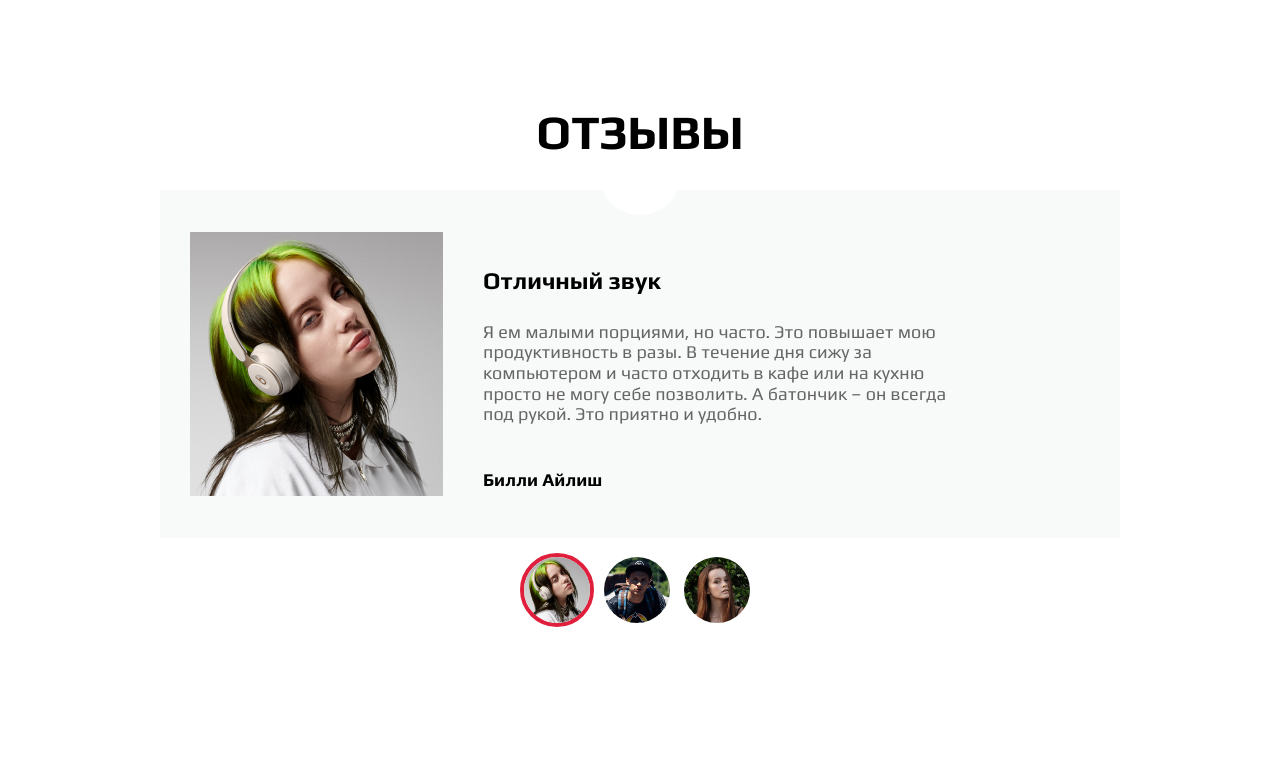
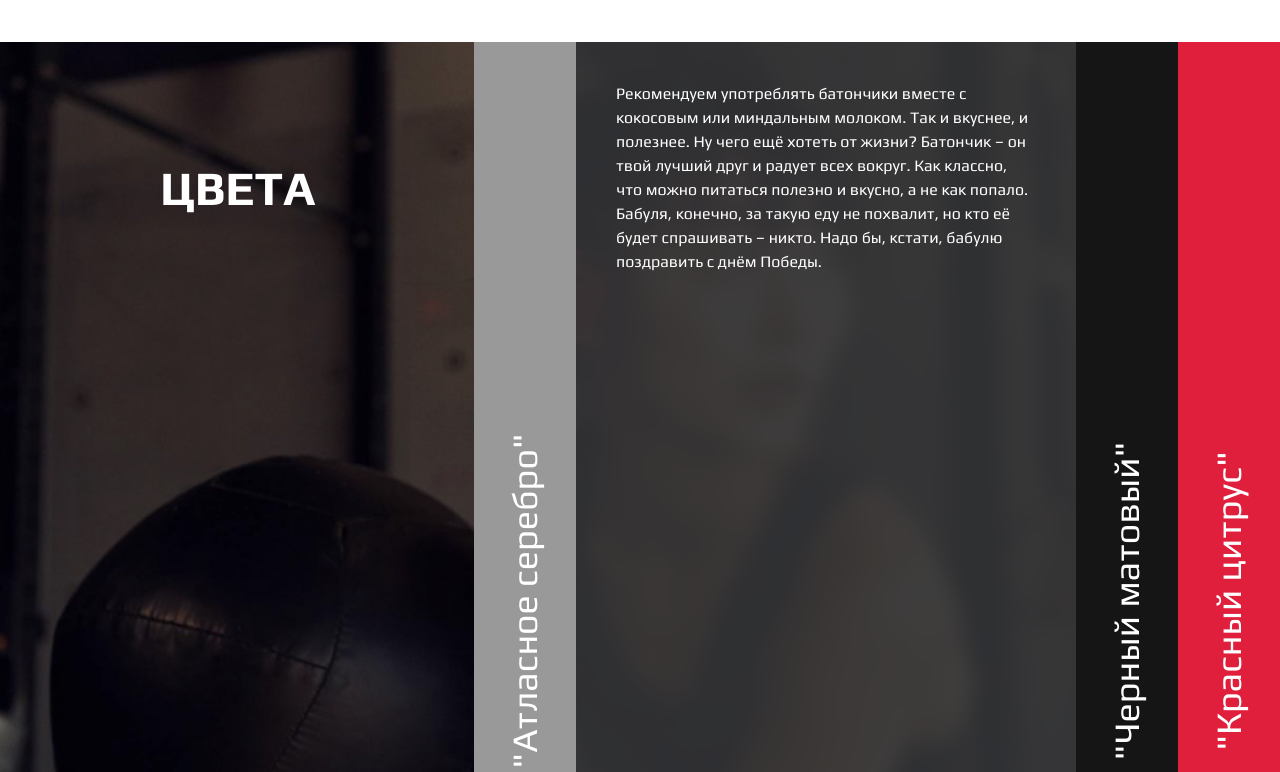
Before and after one commit to alexdermenji/beats, a plain HTML site: page index.html in a window 1280 px wide. Shown: the part 3158-3930 px from the top of the page. Drawn offline with nearby package versions, Linux system fonts and the light colour scheme.

Commit message:
horizontal accordion

```diff
--- a/css/abstracts/_variables.scss
+++ b/css/abstracts/_variables.scss
@@ -9,6 +9,10 @@
 $color-grey-icons: #b3b3b3;
 $color-grey-lighter: #f8faf9;
 $color-grey-darker: #9a9a9a;
+$color-grey-darkest: #999999;
+
+$color-black-dark: #151515;
+$color-red-light: #e01f3c;
 
 $fontSize: 18px;
 $tablets: 768px;
--- /dev/null
+++ b/css/components/_accordion.scss
@@ -0,0 +1,66 @@
+.accordion {
+  height: 100%;
+
+  &__list {
+    display: flex;
+    height: 100%;
+  }
+
+  &__item {
+    display: flex;
+  }
+  &__header {
+    display: block;
+    position: relative;
+    min-width: rem(102px);
+    height: 100%;
+    &--first {
+      background-color: $color-grey-darkest;
+    }
+    &--second {
+      background-color: $color-black-dark;
+    }
+    &--third {
+      background-color: $color-red-light;
+    }
+
+    @include tablets {
+      min-width: rem(90px);
+    }
+  }
+
+  &__title {
+    color: $color-white;
+    position: absolute;
+    left: 50%;
+    bottom: 25%;
+    transform: rotate(-90deg) translate(-50%, -50%);
+    transform-origin: 0 0;
+    white-space: nowrap;
+    font-size: rem(36px);
+  }
+
+  &__content {
+    color: $color-white;
+    background: rgba(51, 53, 55, 0.9);
+    backdrop-filter: blur(10px);
+    font-size: rem(16px);
+    line-height: rem(24px);
+    width: 0;
+    opacity: 0;
+    overflow: hidden;
+    padding: 0;
+  }
+
+  &__item--active > &__content {
+    width: rem(500px);
+    opacity: 1;
+    overflow: none;
+    padding: rem(40px);
+    transition: width 0.5s, opacity 1.5s;
+
+    @include tablets {
+      width: 100%;
+    }
+  }
+}
--- /dev/null
+++ b/css/layout/_colours.scss
@@ -0,0 +1,14 @@
+.colours {
+  position: relative;
+  background: url(../img/bg/bg-accordion.jpg) no-repeat center;
+  background-size: cover;
+  height: 100vh;
+  min-height: rem(650px);
+  padding-top: rem(120px);
+
+  &__accordion {
+    position: absolute;
+    right: 0;
+    top: 0;
+  }
+}
--- a/css/main.scss
+++ b/css/main.scss
@@ -8,6 +8,7 @@
 @import "layout/_features";
 @import "layout/_products";
 @import "layout/_team";
+@import "layout/_colours";
 @import "layout/_reviews";
 @import "layout/_form";
 @import "layout/_map";
@@ -18,6 +19,7 @@
 @import "components/_btn";
 @import "components/_scroll";
 @import "components/_review";
+@import "components/_accordion";
 @import "components/_order";
 @import "components/_advantages";
 @import "components/_contacts";
--- a/index.html
+++ b/index.html
@@ -549,6 +549,53 @@
           </div>
         </div>
       </section>
+      <section class="colours">
+        <div class="container">
+          <h2 class="title--main title--white">Цвета</h2>
+        </div>
+        <div class="colours__accordion accordion">
+          <ul class="accordion__list">
+            <li class="accordion__item accordion__item--active">
+              <a href="#" class="accordion__header accordion__header--first">
+                <h3 class="accordion__title">"Атласное серебро"</h3>
+              </a>
+              <div class="accordion__content">
+                <p>
+                  Рекомендуем употреблять батончики вместе с кокосовым или миндальным молоком. Так и вкуснее, и
+                  полезнее. Ну чего ещё хотеть от жизни? Батончик – он твой лучший друг и радует всех вокруг. Как
+                  классно, что можно питаться полезно и вкусно, а не как попало. Бабуля, конечно, за такую еду не
+                  похвалит, но кто её будет спрашивать – никто. Надо бы, кстати, бабулю поздравить с днём Победы.
+                </p>
+              </div>
+            </li>
+            <li class="accordion__item ">
+              <a href="#" class="accordion__header accordion__header--second">
+                <h3 class="accordion__title">"Черный матовый"</h3>
+              </a>
+              <div class="accordion__content">
+                <p>
+                  Наушники Beats Solo3 могут работать до 40 часов без подзарядки, чтобы вы могли пользоваться ими каждый
+                  день. 5‑минутной зарядки Fast Fuel хватит ещё на 3 часа воспроизведения. Фирменное звучание Beats в
+                  наушниках с технологией Bluetooth класса 1 будет сопровождать вас повсюду — куда бы вы ни отправились.
+                  Расположение чашек с мягкими амбушюрами можно регулировать — вы сможете носить их целый день.
+                </p>
+              </div>
+            </li>
+            <li class="accordion__item ">
+              <a href="#" class="accordion__header accordion__header--third">
+                <h3 class="accordion__title">"Красный цитрус"</h3>
+              </a>
+              <div class="accordion__content">
+                <p>
+                  Lorem ipsum dolor sit amet consectetur, adipisicing elit. Vero cum expedita quas facilis molestiae
+                  numquam aperiam ipsa eius, enim a, autem suscipit natus omnis placeat dicta nisi facere quisquam
+                  ducimus?
+                </p>
+              </div>
+            </li>
+          </ul>
+        </div>
+      </section>
       <section class="reviews">
         <div class="container container--features">
           <div class="reviews__title">
@@ -797,6 +844,7 @@
   <script src="https://ajax.googleapis.com/ajax/libs/jquery/3.6.0/jquery.min.js"></script>
   <script src="js/modalmenu.js"></script>
   <script src="js/accordion.js"></script>
+  <script src="js/accordionHorizontal.js"></script>
   <script src="js/slider.js"></script>
   <script src="js/slideshow.js"></script>
   <script src="js/formRequest.js"></script>
--- /dev/null
+++ b/js/accordionHorizontal.js
@@ -0,0 +1,25 @@
+(function () {
+  const accordionList = document.querySelector(".accordion__list");
+  const accordionItems = document.querySelectorAll(".accordion__item");
+
+  accordionItems.forEach((item) => {
+    item.addEventListener("click", function (e) {
+      e.preventDefault();
+      if (
+        e.target.classList.contains("accordion__header") ||
+        e.target.classList.contains("accordion__title")
+      ) {
+        if (item.classList.contains("accordion__item--active")) {
+          item.classList.remove("accordion__item--active");
+        } else {
+          accordionItems.forEach((el) => {
+            el.classList.remove("accordion__item--active");
+          });
+          item.classList.add("accordion__item--active");
+        }
+      } else {
+        return;
+      }
+    });
+  });
+})();
```
Also changed, not shown: css/main.css, img/bg/bg-accordion.jpg (added).
